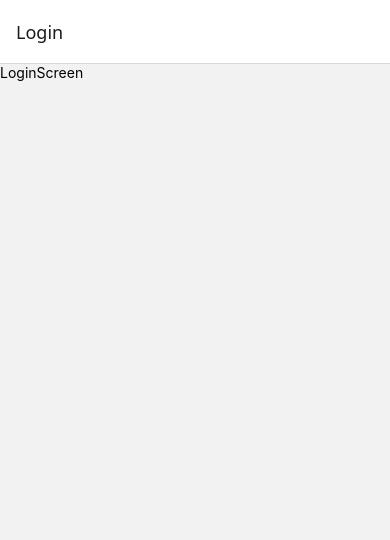
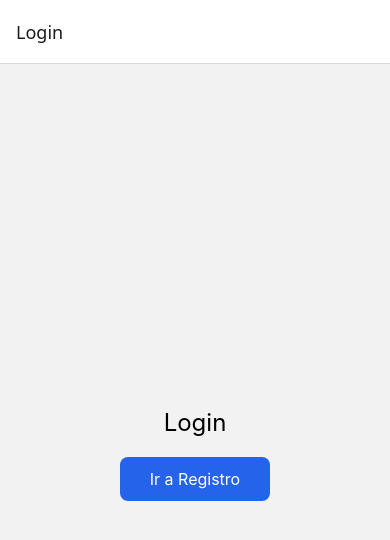
Before and after one commit to Bryan1130A/Caves-Games, a React Native app: screen /Login in a window 390 px wide. Shown: the top 540 px of the page. Built offline with nearby package versions, Linux system fonts and the light colour scheme.

Commit message:
cambioboton

```diff
--- a/screens/LoginScreen.tsx
+++ b/screens/LoginScreen.tsx
@@ -1,13 +1,39 @@
-import { StyleSheet, Text, View } from 'react-native'
+import { StyleSheet, Text, View, TouchableOpacity } from 'react-native'
 import React from 'react'
 
-export default function LoginScreen() {
+export default function LoginScreen({ navigation }: any) {
   return (
-    <View>
-      <Text>LoginScreen</Text>
+    <View style={styles.container}>
+      <Text style={styles.title}>Login</Text>
+
+      <TouchableOpacity
+        style={styles.button}
+        onPress={() => navigation.navigate('Register')}
+      >
+        <Text style={styles.buttonText}>Ir a Registro</Text>
+      </TouchableOpacity>
     </View>
   )
 }
 
-const styles = StyleSheet.create({})
-//hola
+const styles = StyleSheet.create({
+  container: {
+    flex: 1,
+    justifyContent: 'center',
+    alignItems: 'center',
+  },
+  title: {
+    fontSize: 24,
+    marginBottom: 20,
+  },
+  button: {
+    backgroundColor: '#2563eb',
+    paddingVertical: 12,
+    paddingHorizontal: 30,
+    borderRadius: 8,
+  },
+  buttonText: {
+    color: '#fff',
+    fontSize: 16,
+  },
+})
```
